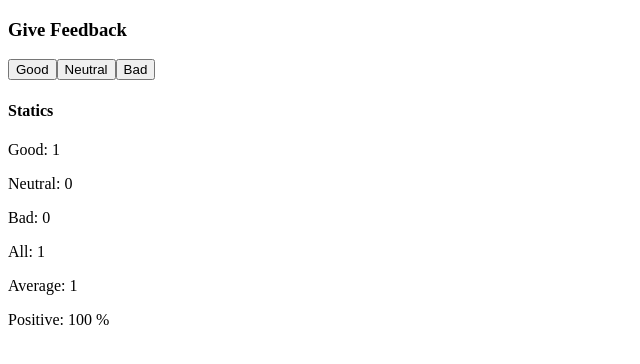
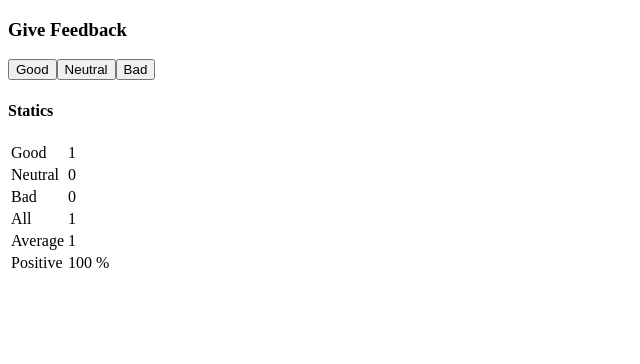
Before and after one commit to cana2302/part1, a React (Vite) app in the folder dA_MoreComplexStateDebuggingReactApps/part1.6.-1.14./: page / in a window 1280 px wide. Both pictures are taken after a click on the button "Good". Shown: the top 364 px of the page, without its empty margins (0-640 px from the left). Built offline with nearby package versions, Linux system fonts and the light colour scheme.

Commit message:
Exercise 1.6.-1.11.

```diff
--- a/dA_MoreComplexStateDebuggingReactApps/part1.6.-1.14./src/App.jsx
+++ b/dA_MoreComplexStateDebuggingReactApps/part1.6.-1.14./src/App.jsx
@@ -8,7 +8,10 @@
 
 const StatisticLine = (props) => {
   return (
-    <p>{props.text}: {props.value}</p>
+    <tr>
+      <td>{props.text}</td>
+      <td>{props.value}</td>
+    </tr>
   )
 }
 
@@ -19,12 +22,16 @@
   return(
     <>
       <h4>Statics</h4>
+      <table>
+        <tbody>
           <StatisticLine text="Good" value={props.good} />
           <StatisticLine text="Neutral" value={props.neutral} />
           <StatisticLine text="Bad" value={props.bad} />
           <StatisticLine text="All" value={all} />
           <StatisticLine text="Average" value={average} />
           <StatisticLine text="Positive" value={positive_feedback} />
+        </tbody>
+      </table>
     </>
   )
 }
```
Lines whose indentation alone changed are shown as unchanged.
